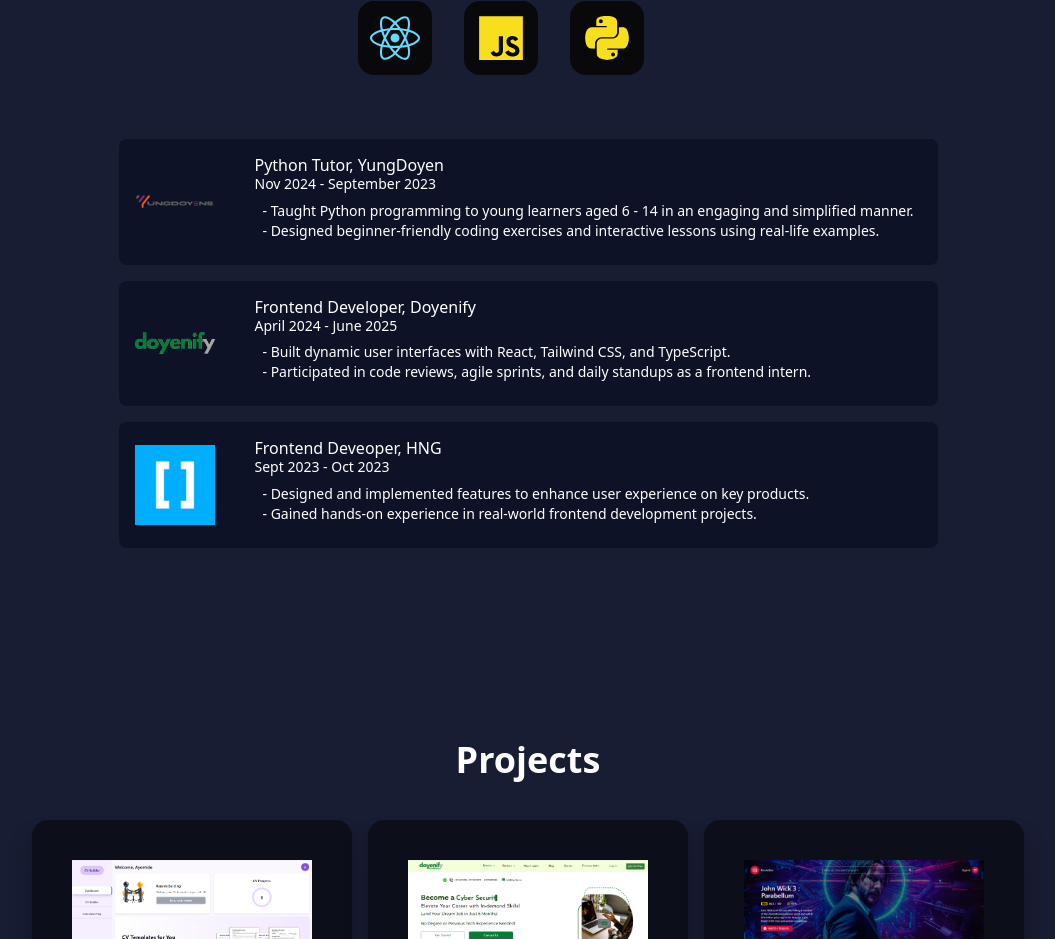
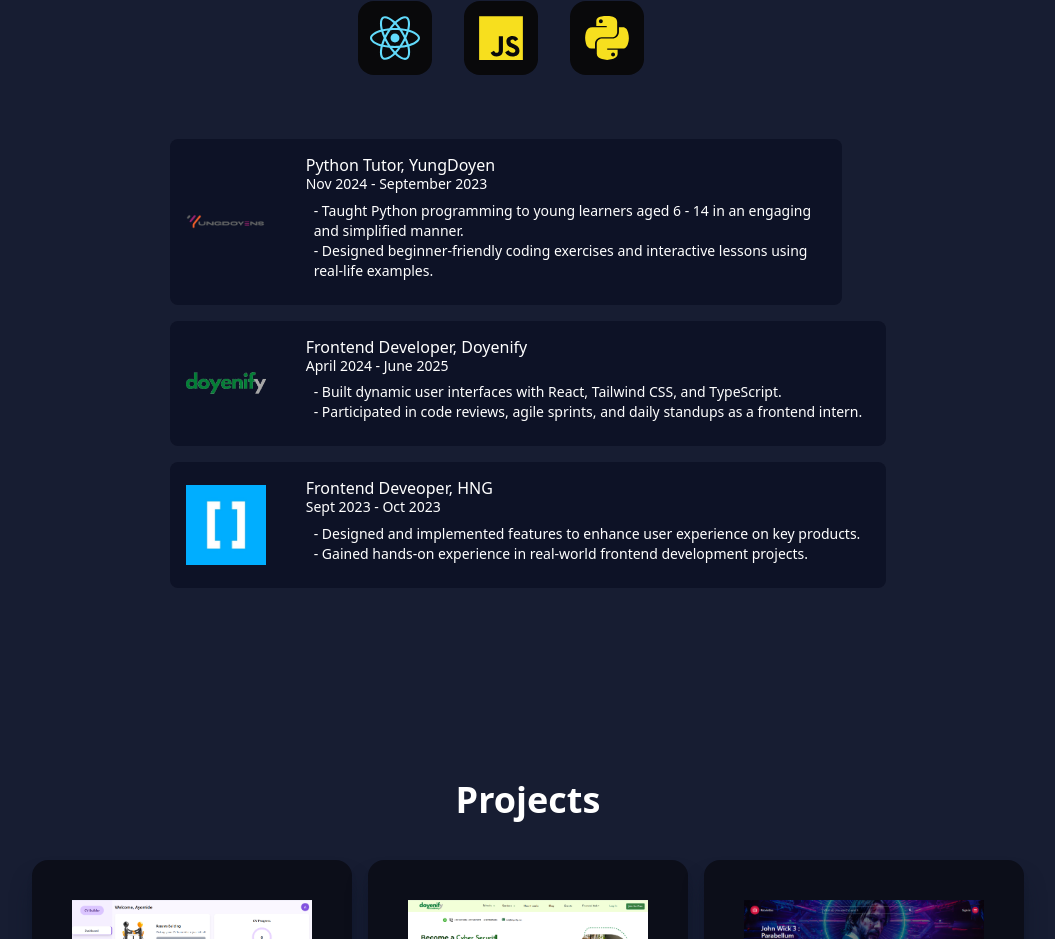
Before and after one commit to Midesales/my-portfolio, a React (Vite) app: page / in a window 1280 px wide. Shown: the part 1541-2480 px from the top of the page, without its empty margins (112-1167 px from the left). Built offline with nearby package versions, Linux system fonts and the light colour scheme.

Commit message:
made some changes

```diff
--- a/src/components/Experience/Experience.jsx
+++ b/src/components/Experience/Experience.jsx
@@ -39,7 +39,7 @@ const Experience = () => {
           </span>
         </div>
         <div>
-          <div className="flex gap-10 bg-slate-950 bg-opacity-45 mt-4 rounded-lg  p-4 items-center">
+          <div className="flex gap-10 bg-slate-950 bg-opacity-45 mt-4 rounded-lg  p-4 items-center max-w-2xl">
             <img className="w-20" src={yungImg} alt="DoyenImg" />
             <span className="text-white">
               <h2 className="leading-tight">Python Tutor, YungDoyen</h2>
```
